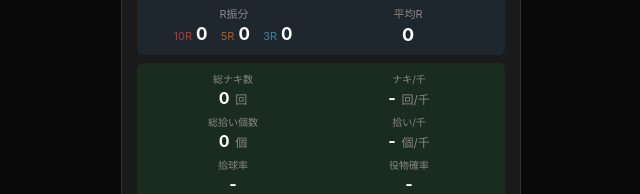
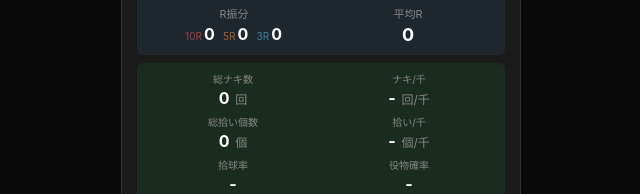
Before and after one commit to Lion-nest/odate-analyzer, a website: page index.html in a window 1280 px wide. Both pictures are taken after a click on the button "計算". Shown: the part 618-812 px from the top of the page, 319-959 px from the left. Drawn offline with Linux system fonts and the light colour scheme.

Commit message:
Update index.html

```diff
--- a/index.html
+++ b/index.html
@@ -294,29 +294,29 @@
         }
 
         .r-dist .value {
-            font-size: 17px;
+            font-size: 16px;
             font-weight: bold;
-            margin: 0 2px;
+            margin: 0 1px;
         }
 
         .r-label-10r {
-            font-size: 11px;
+            font-size: 10px;
             color: #a04040;
-            margin-right: 2px;
+            margin-right: 1px;
             font-weight: normal;
         }
 
         .r-label-5r {
-            font-size: 11px;
+            font-size: 10px;
             color: #a06030;
-            margin-right: 2px;
+            margin-right: 1px;
             font-weight: normal;
         }
 
         .r-label-3r {
-            font-size: 11px;
+            font-size: 10px;
             color: #4080a0;
-            margin-right: 2px;
+            margin-right: 1px;
             font-weight: normal;
         }
 
@@ -482,9 +482,9 @@
                         <div class="result-label">R振分</div>
                         <div class="result-value r-dist">
                             <span class="r-label-10r">10R</span><span class="value" id="jCount">-</span>
-                            <span style="margin: 0 4px;"></span>
+                            <span style="margin: 0 2px;"></span>
                             <span class="r-label-5r">5R</span><span class="value" id="kCount">-</span>
-                            <span style="margin: 0 4px;"></span>
+                            <span style="margin: 0 2px;"></span>
                             <span class="r-label-3r">3R</span><span class="value" id="lCount">-</span>
                         </div>
                     </div>
```
